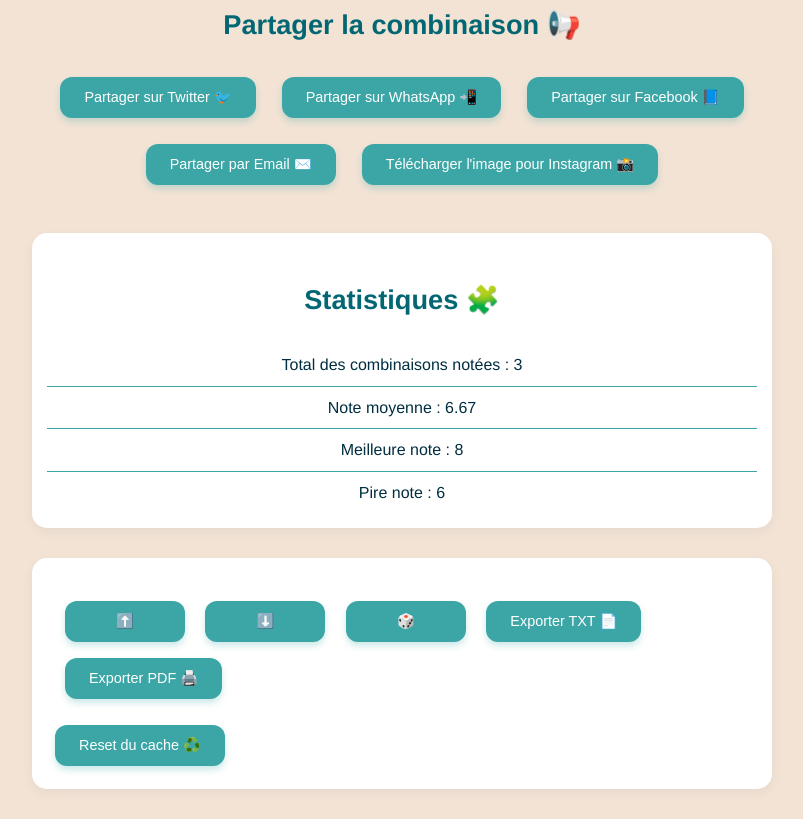
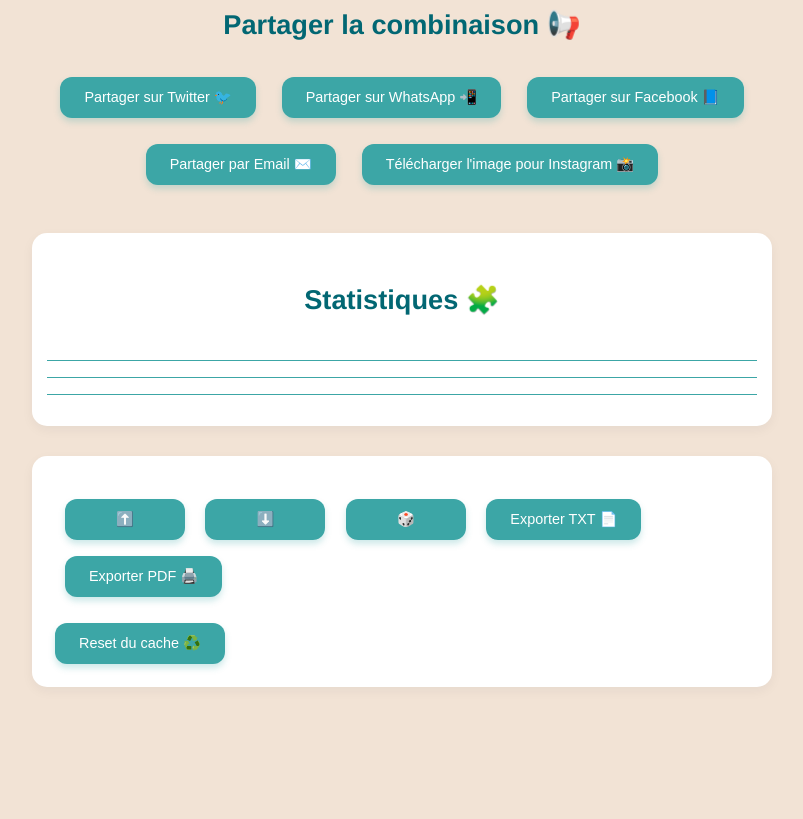
Before and after one commit to Philopitre/poesiequantique, a website with bundled scripts: page index.html in a window 1280 px wide. Shown: the part 986-1805 px from the top of the page, without its empty margins (238-1041 px from the left). After the commit the page ends 1703 px from the top, so only its background shows below. Built offline with nearby package versions, Linux system fonts and the light colour scheme.

Commit message:
Add files via upload
Done, j'allais cherché trop loin. Le bug d'affichage ne pouvait venier que du html

```diff
--- a/index.html
+++ b/index.html
@@ -106,10 +106,10 @@
 
     <div id="statistics">
       <h2>Statistiques 🧩</h2>
-      <p id="totalCombinations" class="">Total des combinaisons notées : 3</p>
-      <p id="averageNote" class="">Note moyenne : 6.67</p>
-      <p id="bestNote" class="">Meilleure note : 8</p>
-      <p id="worstNote" class="">Pire note : 6</p>
+      <p id="totalCombinations" class=""></p>
+      <p id="averageNote" class=""></p>
+      <p id="bestNote" class=""></p>
+      <p id="worstNote" class=""></p>
     </div>
 
     <div id="history">
```
